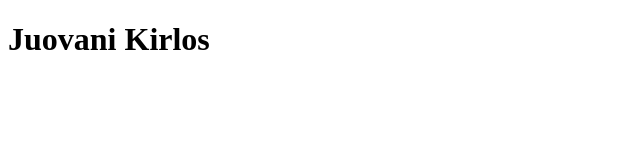
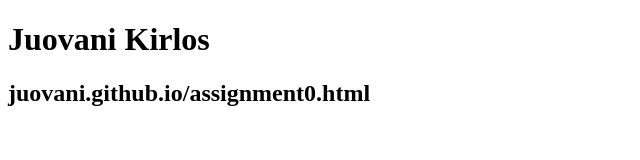
Before and after one commit to juovani/juovani.github.io, a plain HTML site: page index.html in a window 1280 px wide. Shown: the whole page, without its empty margins (0-640 px from the left). Drawn offline with Linux system fonts and the light colour scheme.

Commit message:
just kidding

```diff
--- a/index.html
+++ b/index.html
@@ -7,5 +7,6 @@
 <body>
     <!-- This is a comment -->
     <h1> Juovani Kirlos</h1>
+    <h2> juovani.github.io/assignment0.html</h2>
 </body>
 <html>
```
